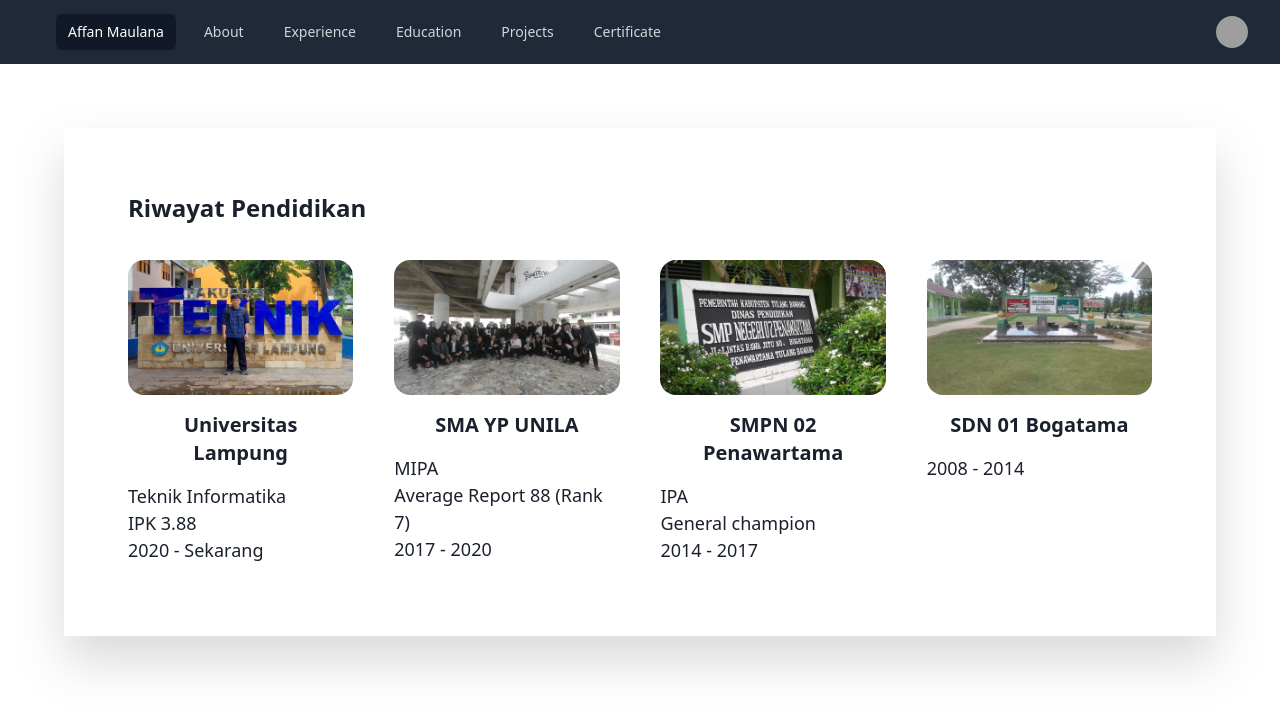
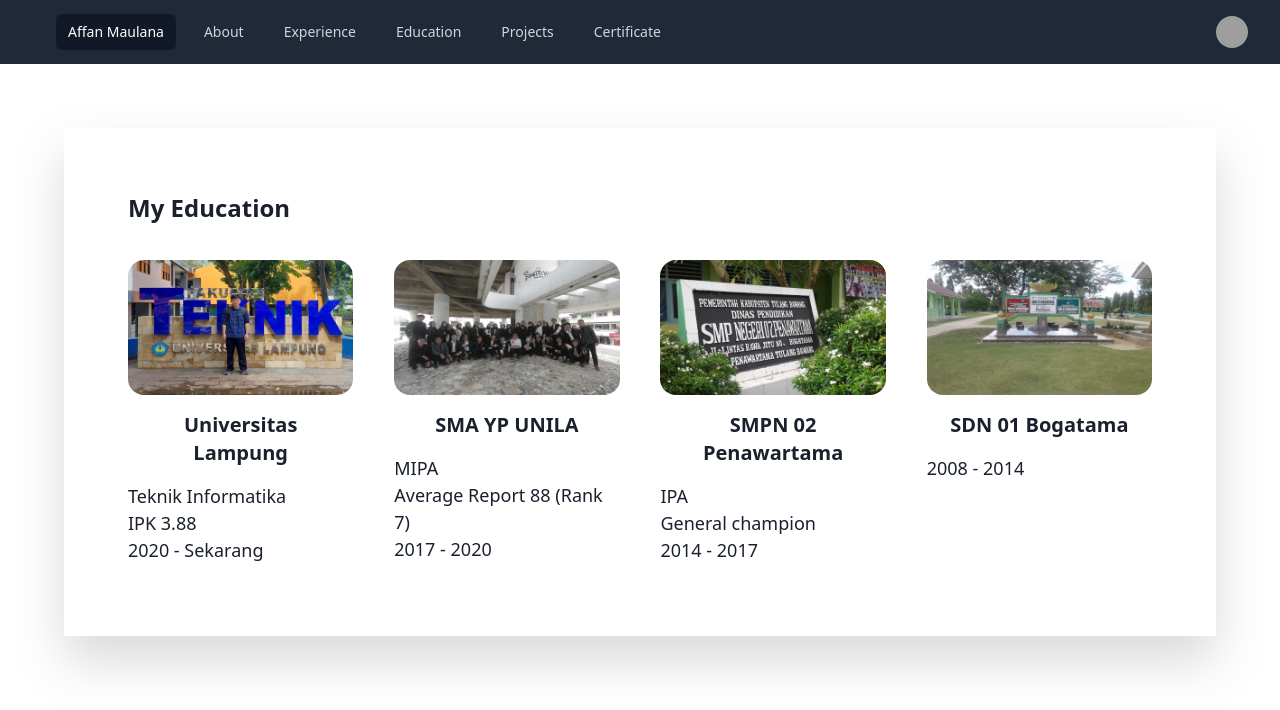
Before and after one commit to KodingAffanMaulana/my-portof, a React (Create React App) app: page /education in a window 1280 px wide. Shown: the top 710 px of the page. Built offline with nearby package versions, Linux system fonts and the light colour scheme; grey boxes are pictures that could not be loaded.

Commit message:
fix title

```diff
--- a/src/Routes/Education.jsx
+++ b/src/Routes/Education.jsx
@@ -11,7 +11,7 @@
         <main className="main bg-gradient-to-tr from-[gray-900] to-[#00ffcc] p-4 sm:p-16">
             <div className="drop-shadow-2xl">
                 <section id="education" class="p-8 lg:p-16 bg-white">
-                    <h1 class="font-bold text-[16px] sm:text-2xl text-lime-1000 pb-1 sm:pb-3">Riwayat Pendidikan</h1><br />
+                    <h1 class="font-bold text-[16px] sm:text-2xl text-lime-1000 pb-1 sm:pb-3">My Education</h1><br />
                     <div class="sm:flex-col lg:text-[2px] md:flex-col lg:flex-row flex flex-col gap-[2%]">
                         <article>
                             <Box w='100%'>
```
